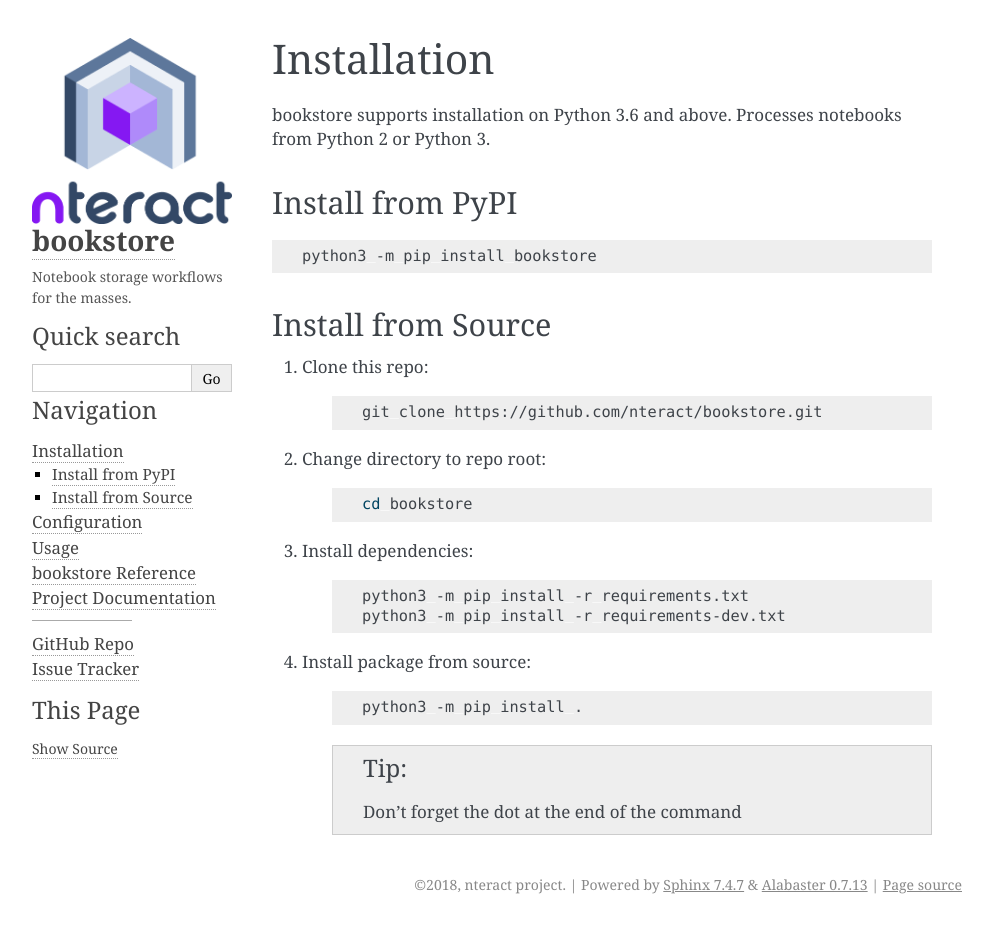
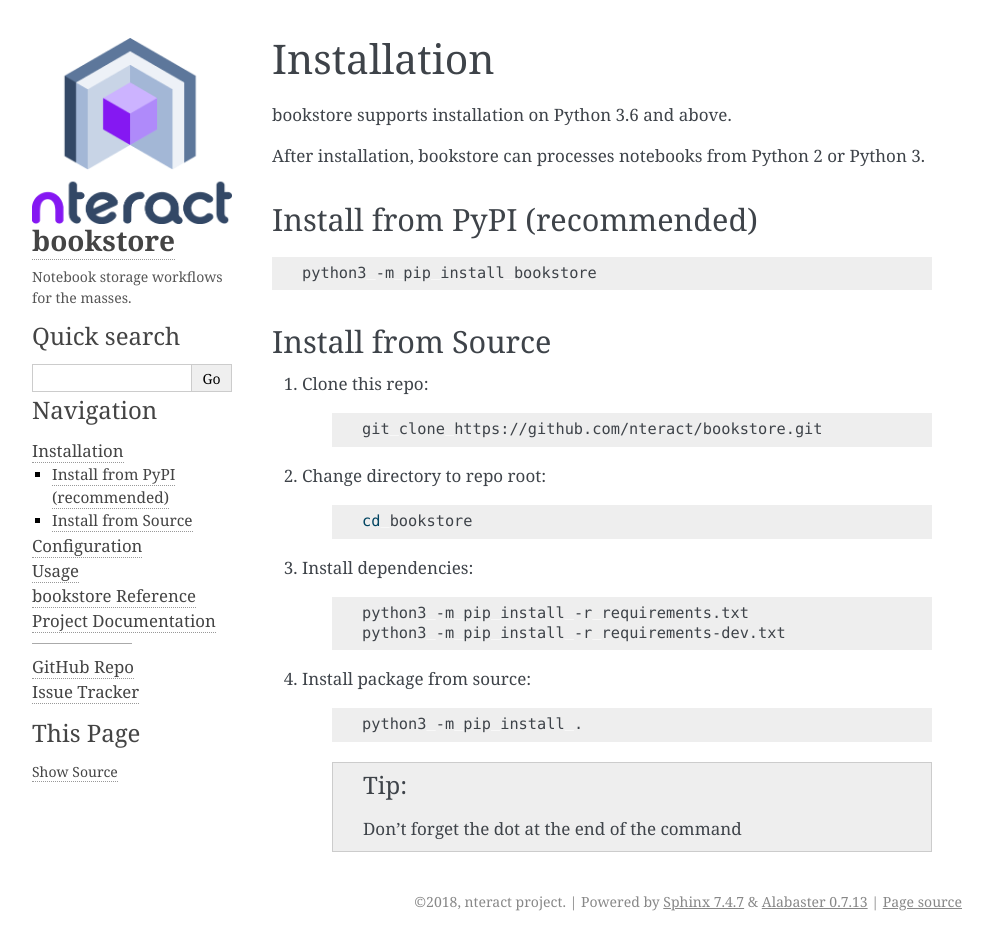
Before and after one commit to nteract/bookstore, a Sphinx documentation site: the page built from docs/source/installation.rst, in a window 1280 px wide. Shown: the whole page, without its empty margins (148-1141 px from the left). Built offline with Sphinx 7.4.7, drawn with Linux system fonts in a browser that asks for light colours.

Commit message:
add install clarifications

```diff
--- a/docs/source/installation.rst
+++ b/docs/source/installation.rst
@@ -1,10 +1,12 @@
 Installation
 ============
 
-bookstore supports installation on Python 3.6 and above. Processes notebooks from Python 2 or Python 3.
+bookstore supports installation on Python 3.6 and above.
 
-Install from PyPI
------------------
+After installation, bookstore can processes notebooks from Python 2 or Python 3.
+
+Install from PyPI (recommended)
+-------------------------------
 
 .. code-block:: bash
 
```
